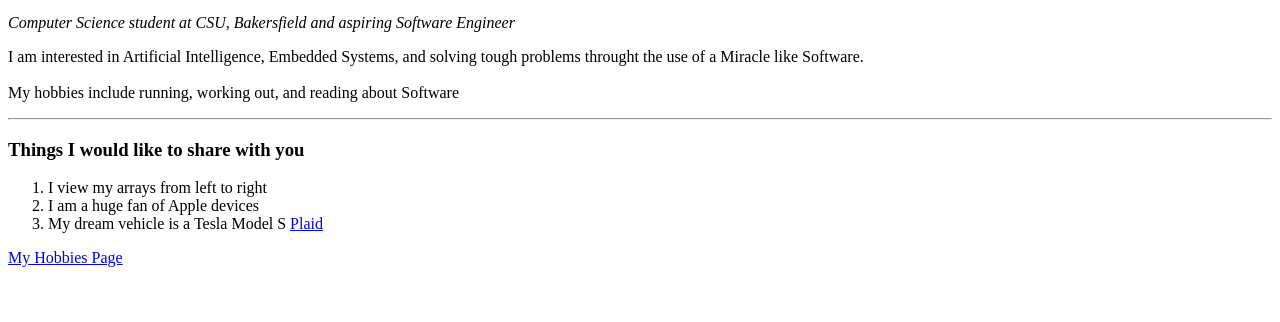
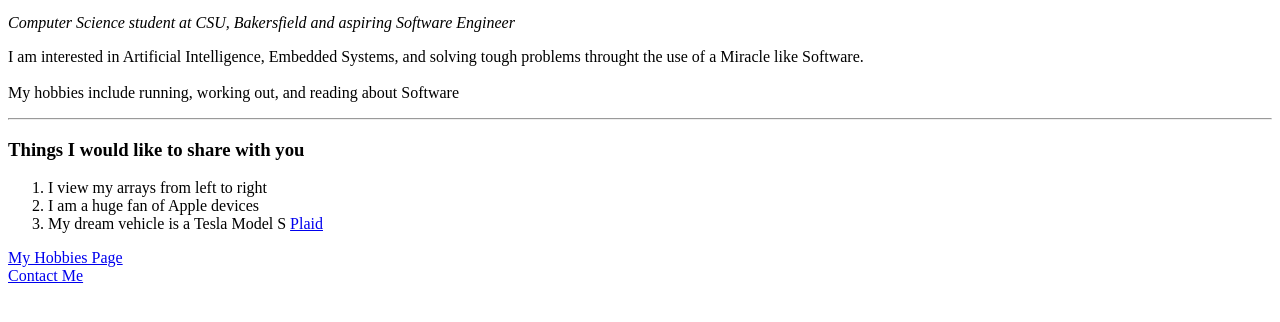
Before and after one commit to dantor09/group_website, a plain HTML site: page index.html in a window 1280 px wide. Shown: the part 404-726 px from the top of the page. Drawn offline with Linux system fonts and the light colour scheme.

Commit message:
Add link to contact_me page

```diff
--- a/index.html
+++ b/index.html
@@ -24,11 +24,8 @@
     </ol>
 
     <a href="hobbies.html"> My Hobbies Page </a>
-
-
-
-
-
+    <br>
+    <a href="contact_me.html"> Contact Me</a>
 
 
 </body>
```
